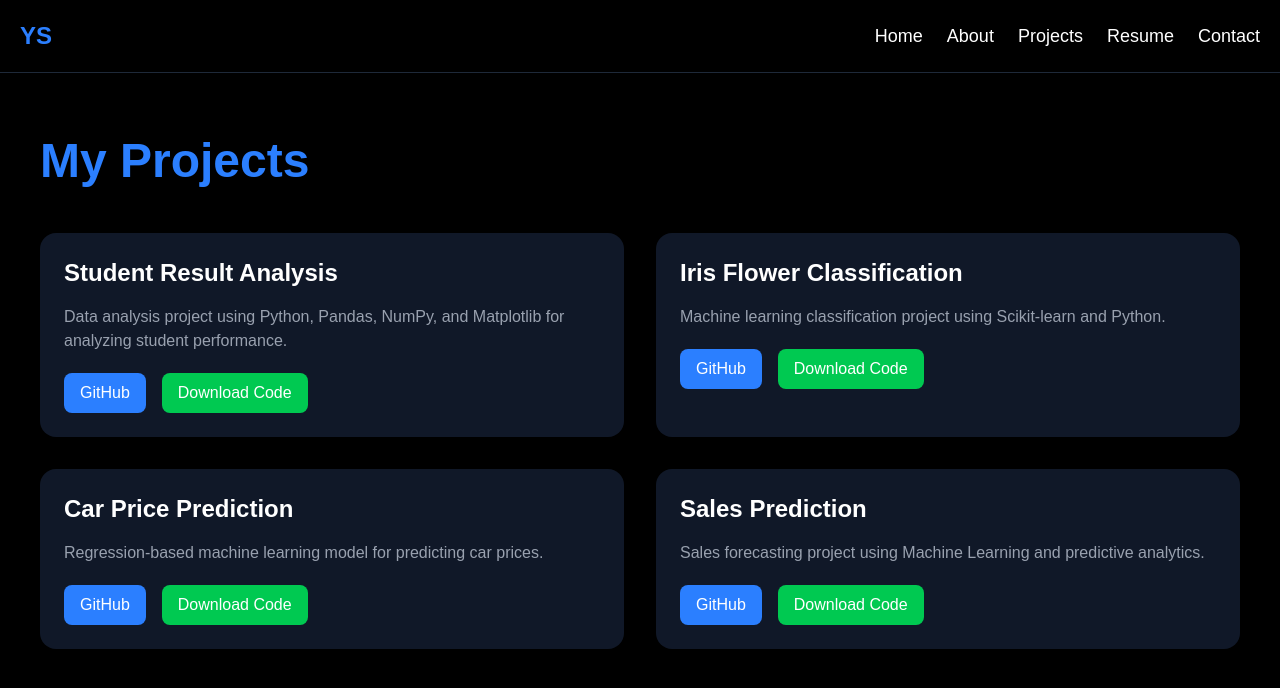
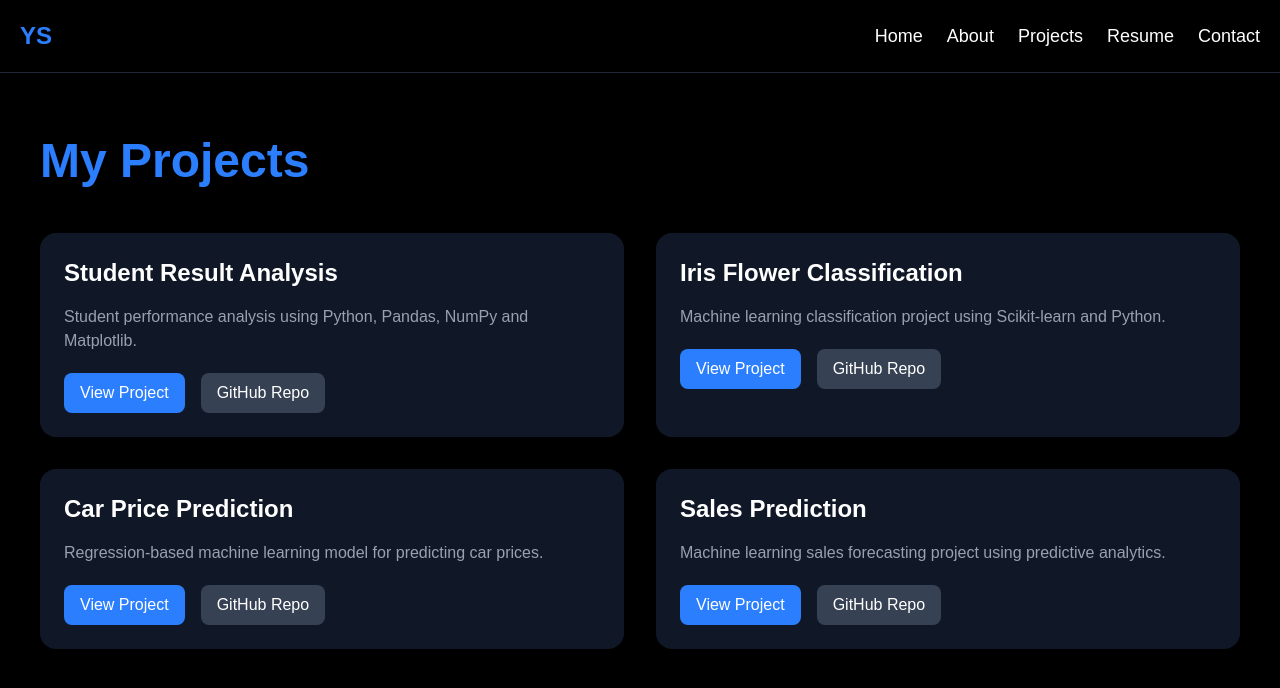
Before and after one commit to yashshelke9129-droid/yash-data-science-portfolio, a Next.js app: page /projects in a window 1280 px wide. Shown: the top 688 px of the page. Built offline with nearby package versions, Linux system fonts and the light colour scheme.

Commit message:
Updated professional resume

```diff
--- a/src/app/projects/page.js
+++ b/src/app/projects/page.js
@@ -21,26 +21,26 @@ export default function Projects() {
             </h2>
 
             <p className="text-gray-400 mb-5">
-              Data analysis project using Python, Pandas,
-              NumPy, and Matplotlib for analyzing student performance.
+              Student performance analysis using Python,
+              Pandas, NumPy and Matplotlib.
             </p>
 
             <div className="flex gap-4">
 
               <a
-                href="https://github.com/yashshelke9129-droid/student-result-analysis"
+                href="https://github.com/yashshelke9129-droid/student-result-analysis/blob/main/Result.ipynb"
                 target="_blank"
                 className="bg-blue-500 px-4 py-2 rounded-lg"
               >
-                GitHub
+                View Project
               </a>
 
               <a
-                href="/projects/Result(2).ipynb"
-                download
-                className="bg-green-500 px-4 py-2 rounded-lg"
+                href="https://github.com/yashshelke9129-droid/student-result-analysis"
+                target="_blank"
+                className="bg-gray-700 px-4 py-2 rounded-lg"
               >
-                Download Code
+                GitHub Repo
               </a>
 
             </div>
@@ -62,19 +62,19 @@ export default function Projects() {
             <div className="flex gap-4">
 
               <a
-                href="https://github.com/yashshelke9129-droid/CodeAlpha_Iris_Flower_Classification"
+                href="https://github.com/yashshelke9129-droid/CodeAlpha_Iris_Flower_Classification/blob/main/CodeAlpha_Iris_Flower_Classification.ipynb"
                 target="_blank"
                 className="bg-blue-500 px-4 py-2 rounded-lg"
               >
-                GitHub
+                View Project
               </a>
 
               <a
-                href="/projects/CodeAlpha_Iris_Flower_Classification.ipynb"
-                download
-                className="bg-green-500 px-4 py-2 rounded-lg"
+                href="https://github.com/yashshelke9129-droid/CodeAlpha_Iris_Flower_Classification"
+                target="_blank"
+                className="bg-gray-700 px-4 py-2 rounded-lg"
               >
-                Download Code
+                GitHub Repo
               </a>
 
             </div>
@@ -96,19 +96,19 @@ export default function Projects() {
             <div className="flex gap-4">
 
               <a
-                href="https://github.com/yashshelke9129-droid/CodeAlpha_Car_Price_Prediction"
+                href="https://github.com/yashshelke9129-droid/CodeAlpha_Car_Price_Prediction/blob/main/CodeAlpha_Car_Price_Prediction.ipynb"
                 target="_blank"
                 className="bg-blue-500 px-4 py-2 rounded-lg"
               >
-                GitHub
+                View Project
               </a>
 
               <a
-                href="/projects/CodeAlpha_Car_Price_Prediction.ipynb"
-                download
-                className="bg-green-500 px-4 py-2 rounded-lg"
+                href="https://github.com/yashshelke9129-droid/CodeAlpha_Car_Price_Prediction"
+                target="_blank"
+                className="bg-gray-700 px-4 py-2 rounded-lg"
               >
-                Download Code
+                GitHub Repo
               </a>
 
             </div>
@@ -123,26 +123,26 @@ export default function Projects() {
             </h2>
 
             <p className="text-gray-400 mb-5">
-              Sales forecasting project using
-              Machine Learning and predictive analytics.
+              Machine learning sales forecasting project
+              using predictive analytics.
             </p>
 
             <div className="flex gap-4">
 
               <a
-                href="https://github.com/yashshelke9129-droid/CodeAlpha_Sales_Prediction"
+                href="https://github.com/yashshelke9129-droid/CodeAlpha_Sales_Prediction/blob/main/CodeAlpha_Sales_Prediction.ipynb"
                 target="_blank"
                 className="bg-blue-500 px-4 py-2 rounded-lg"
               >
-                GitHub
+                View Project
               </a>
 
               <a
-                href="/projects/CodeAlpha_Sales_Prediction.ipynb"
-                download
-                className="bg-green-500 px-4 py-2 rounded-lg"
+                href="https://github.com/yashshelke9129-droid/CodeAlpha_Sales_Prediction"
+                target="_blank"
+                className="bg-gray-700 px-4 py-2 rounded-lg"
               >
-                Download Code
+                GitHub Repo
               </a>
 
             </div>
```
Also changed, not shown: 1 other file (tests, documents, lock files or other folders).
